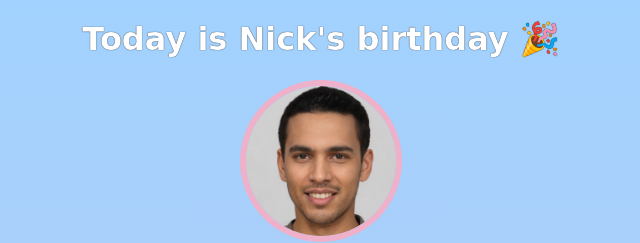
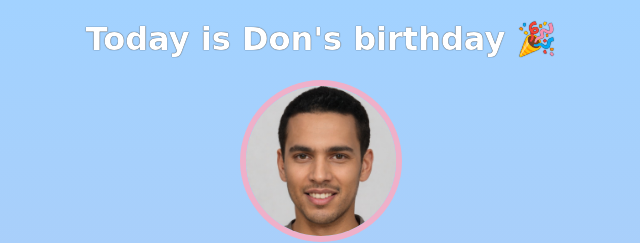
Before and after one commit to KamarMarsh/birthday-gift-site, a plain HTML site: page co54d4738928dd24da00b0e91/index.html in a window 1280 px wide. Shown: the top 243 px of the page, 319-959 px from the left. Drawn offline with nearby package versions, Linux system fonts and the light colour scheme; a web font is replaced by a local one.

Commit message:
Change name to Don

```diff
--- a/co54d4738928dd24da00b0e91/index.html
+++ b/co54d4738928dd24da00b0e91/index.html
@@ -7,7 +7,7 @@
     </head>
     <body>
         <div id="header">
-            <h1>Today is Nick's birthday 🎉</h1>
+            <h1>Today is Don's birthday 🎉</h1>
             <img id="bff-img" src="images/nick.jpg">
             <h2 id="bday-age">24 years old</h2>
             <h4 id="bday-date">01.11.2022</h4>
```
